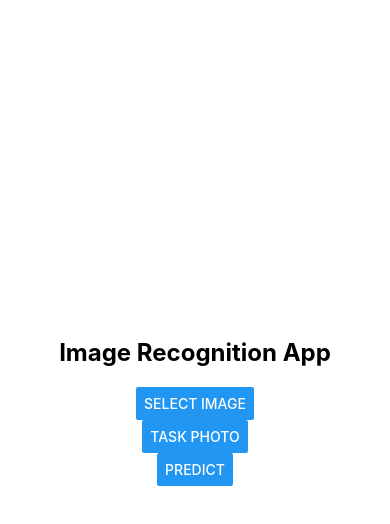
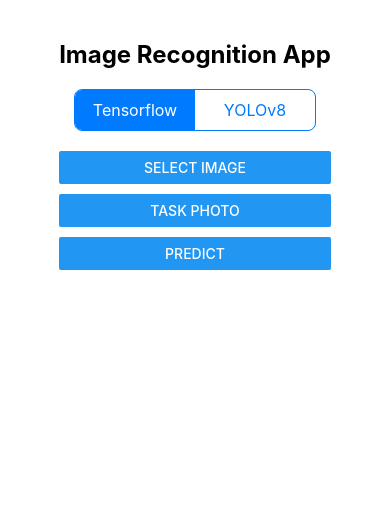
Before and after one commit to dennis-nguyen0909/App_Plant_Disease_Classification, a React Native app: screen / in a window 390 px wide. Shown: the top 524 px of the page. Built offline with nearby package versions, Linux system fonts and the light colour scheme.

Commit message:
update: model tensorflow & yolov8

```diff
--- a/App.tsx
+++ b/App.tsx
@@ -9,120 +9,91 @@
   SafeAreaView,
   ActivityIndicator,
   Animated,
+  TouchableOpacity,
+  ScrollView,
+  Alert,
 } from 'react-native';
 import {launchCamera, launchImageLibrary} from 'react-native-image-picker';
 import axios from 'axios';
-import {resizeImage} from './src/utils';
+
+interface Prediction {
+  area: number;
+  box: number[];
+  class: number;
+  className: string;
+  confidence: number;
+}
+
+interface TensorflowPrediction {
+  className: string;
+  confidence: number;
+}
+
 export default function App() {
-  const [imageUri, setImageUri] = useState(null);
-  const [prediction, setPrediction] = useState<string>('');
-  const [confidence, setConfidence] = useState<string>('');
+  const [imageUri, setImageUri] = useState<string | null>(null);
+  const [predictions, setPredictions] = useState<
+    Prediction[] | TensorflowPrediction | null
+  >(null);
   const [recommendation, setRecommendation] = useState<string>('');
-  const [advice, setAdvice] = useState<string>('');
   const [isLoading, setIsLoading] = useState<boolean>(false);
-  const [listData, setListData] = useState<string[]>([]);
+  const [activeTab, setActiveTab] = useState<'tensorflow' | 'yolov8'>(
+    'tensorflow',
+  );
 
-  // Hàm để chọn ảnh từ thư viện
   const selectImage = () => {
     launchImageLibrary({mediaType: 'photo'}, response => {
-      if (!response.didCancel && !response.error && response.assets) {
+      if (!response.didCancel && response.assets && response.assets[0]?.uri) {
         const uri = response.assets[0].uri;
         console.log('uri', uri);
-
-        // Clear the previous state before setting the new image
         setImageUri(uri);
-        setPrediction('');
-        setConfidence('');
-        setAdvice('');
-        setListData([]); // Clear the list when a new image is selected
+        setPredictions(null);
+        setRecommendation('');
       }
     });
   };
 
-  // Hàm để gọi API dự đoán
   const predictImage = async () => {
-    if (!imageUri) return;
+    if (!imageUri) {
+      Alert.alert('Error', 'Please select an image first');
+      return;
+    }
 
     const formData = new FormData();
-
     formData.append('image', {
       uri: imageUri.startsWith('file://') ? imageUri : `file://${imageUri}`,
       type: 'image/jpeg',
       name: 'photo.jpg',
     });
 
-    console.log('formData', formData);
-
     try {
       setIsLoading(true);
-      const response = await axios.post(
-        // 'http://127.0.0.1:8080/api/v1/predict',
-        'https://hiredev-api.shop/api/v1/predict',
-        formData,
-        {
-          headers: {'Content-Type': 'multipart/form-data'},
-        },
-      );
-      console.log('response', response);
+      const endpoint =
+        activeTab === 'tensorflow'
+          ? 'http://127.0.0.1:8080/api/tensorflow/predict'
+          : 'http://127.0.0.1:8080/api/yolov8/predict';
+
+      const response = await axios.post(endpoint, formData, {
+        headers: {'Content-Type': 'multipart/form-data'},
+      });
+
       if (response.data) {
-        await handleAskGeminiAI(
-          `Tình trạng lá cây đang bị ${response?.data?.predicted_class}. Bạn hãy đưa ra lời khuyên`,
-        );
-        setPrediction(response.data.predicted_class);
-        setConfidence(response?.data?.confidence);
-        setRecommendation(response?.data?.recommendation);
+        if (activeTab === 'tensorflow') {
+          console.log('response.data', response.data?.predictions);
+          setPredictions(response.data.predictions);
+        } else {
+          console.log('response.data', response.data?.predictions);
 
-        // Add prediction and confidence to the list
-        setListData(prevList => [
-          ...prevList,
-          `Tình trạng: ${response.data.predicted_class}`,
-          `Phần trăm dự đoán: ${response?.data?.confidence}`,
-        ]);
+          setPredictions(response.data.predictions);
+        }
+        setRecommendation(response.data?.prediction?.recommendation || '');
       }
     } catch (error) {
       console.error(error);
-      console.log('duydeptrai', error);
-      setPrediction('Error occurred during prediction');
+      setPredictions(null);
     } finally {
       setIsLoading(false);
     }
   };
-
-  const handleAskGeminiAI = async (question: string) => {
-    const url =
-      'https://generativelanguage.googleapis.com/v1beta/models/gemini-2.0-flash:generateContent?key=AIzaSyBCc-hUh7vGCWQ6W6MO4Cosq0qM6MyljKg';
-
-    try {
-      const data = {
-        contents: [
-          {
-            parts: [{text: question}],
-          },
-        ],
-      };
-
-      const res = await axios.post(url, data, {
-        headers: {
-          'Content-Type': 'application/json',
-        },
-      });
-      if (res?.data) {
-        setAdvice(res?.data?.candidates[0].content?.parts[0]?.text);
-
-        // setListData(prevList => [
-        //   ...prevList,
-        //   `Lời khuyên: ${res?.data?.candidates[0].content?.parts[0]?.text}`,
-        // ]);
-      }
-    } catch (error) {
-      console.error(error);
-    }
-  };
-
-  // Render function for FlatList
-  const renderItem = ({item}: {item: string}) => (
-    <Text style={styles.listItem}>{item}</Text>
-  );
 
   const taskPhoto = async () => {
     try {
@@ -141,6 +112,13 @@
       console.error('Error taking photo:', error);
     }
   };
+
+  const handleTabChange = (tab: 'tensorflow' | 'yolov8') => {
+    setActiveTab(tab);
+    setPredictions(null);
+    setRecommendation('');
+  };
+
   return (
     <SafeAreaView style={styles.container}>
       {isLoading ? (
@@ -191,26 +169,78 @@
           </Animated.Text>
         </View>
       ) : (
-        <View style={styles.container}>
+        <ScrollView contentContainerStyle={styles.container}>
           <Text style={styles.title}>Image Recognition App</Text>
+
+          <View style={styles.tabContainer}>
+            <TouchableOpacity
+              style={[
+                styles.tab,
+                activeTab === 'tensorflow' && styles.activeTab,
+              ]}
+              onPress={() => handleTabChange('tensorflow')}>
+              <Text
+                style={[
+                  styles.tabText,
+                  activeTab === 'tensorflow' && styles.activeTabText,
+                ]}>
+                Tensorflow
+              </Text>
+            </TouchableOpacity>
+            <TouchableOpacity
+              style={[styles.tab, activeTab === 'yolov8' && styles.activeTab]}
+              onPress={() => handleTabChange('yolov8')}>
+              <Text
+                style={[
+                  styles.tabText,
+                  activeTab === 'yolov8' && styles.activeTabText,
+                ]}>
+                YOLOv8
+              </Text>
+            </TouchableOpacity>
+          </View>
+
           {imageUri && <Image source={{uri: imageUri}} style={styles.image} />}
-          <Button title="Select Image" onPress={selectImage} />
-          <Button title="Task photo" onPress={taskPhoto} />
-          <Button title="Predict" onPress={predictImage} />
-          <View style={{marginTop: 20}}>
-            {prediction && <Text>Leaf condition: {prediction}</Text>}
-            {confidence && <Text>Percentage: {confidence}</Text>}
-            {recommendation && <Text>Recomandation: {recommendation}</Text>}
+          <View style={styles.buttonContainer}>
+            <Button title="Select Image" onPress={selectImage} />
+            <Button title="Task photo" onPress={taskPhoto} />
+            <Button title="Predict" onPress={predictImage} />
           </View>
-          {/* {listData && (
-        <FlatList
-          data={listData}
-          renderItem={renderItem}
-          keyExtractor={(item, index) => index.toString()}
-          style={styles.list}
-        />
-      )} */}
-        </View>
+          <View style={{marginTop: 20, width: '100%'}}>
+            {predictions && (
+              <View>
+                {activeTab === 'tensorflow' ? (
+                  <>
+                    <Text>
+                      Leaf condition:{' '}
+                      {(predictions as TensorflowPrediction).className}
+                    </Text>
+                    <Text>
+                      Percentage:{' '}
+                      {(
+                        (predictions as TensorflowPrediction).confidence * 100
+                      ).toFixed(2)}
+                      %
+                    </Text>
+                  </>
+                ) : (
+                  <ScrollView style={{maxHeight: 200}}>
+                    {(predictions as Prediction[]).map((item, index) => (
+                      <View key={index} style={styles.predictionItem}>
+                        <Text>Class: {item.className}</Text>
+                        <Text>
+                          Confidence: {(item.confidence * 100).toFixed(2)}%
+                        </Text>
+                        <Text>Area: {item.area.toFixed(2)}</Text>
+                      </View>
+                    ))}
+                  </ScrollView>
+                )}
+              </View>
+            )}
+            {recommendation && <Text>Recommendation: {recommendation}</Text>}
+          </View>
+        </ScrollView>
       )}
     </SafeAreaView>
   );
@@ -218,19 +248,20 @@
 
 const styles = StyleSheet.create({
   container: {
-    flex: 1,
-    justifyContent: 'center',
+    flexGrow: 1,
+    justifyContent: 'flex-start',
     alignItems: 'center',
-    padding: 50,
+    padding: 20,
   },
   title: {
     fontSize: 24,
     fontWeight: 'bold',
-    marginBottom: 20,
+    marginVertical: 20,
   },
   image: {
-    width: 300,
-    height: 300,
+    width: '100%',
+    height: undefined,
+    aspectRatio: 1,
     marginBottom: 20,
     borderRadius: 10,
   },
@@ -243,4 +274,38 @@
     color: '#000',
     marginVertical: 5,
   },
+  tabContainer: {
+    flexDirection: 'row',
+    marginBottom: 20,
+    borderRadius: 8,
+    overflow: 'hidden',
+    borderWidth: 1,
+    borderColor: '#007AFF',
+  },
+  tab: {
+    padding: 10,
+    width: 120,
+    alignItems: 'center',
+  },
+  activeTab: {
+    backgroundColor: '#007AFF',
+  },
+  tabText: {
+    color: '#007AFF',
+    fontSize: 16,
+  },
+  activeTabText: {
+    color: 'white',
+  },
+  predictionItem: {
+    padding: 10,
+    marginVertical: 5,
+    backgroundColor: '#f0f0f0',
+    borderRadius: 5,
+  },
+  buttonContainer: {
+    width: '100%',
+    flexDirection: 'column',
+    gap: 10,
+  },
 });
--- a/package.json
+++ b/package.json
@@ -10,6 +10,8 @@
     "test": "jest"
   },
   "dependencies": {
+    "@react-navigation/bottom-tabs": "^7.2.1",
+    "@react-navigation/native": "^7.0.15",
     "axios": "^1.7.9",
     "react": "19.0.0",
     "react-native": "0.78.0",
@@ -17,7 +19,8 @@
     "react-native-image-picker": "^8.1.0",
     "react-native-image-resizer": "^1.4.5",
     "react-native-permissions": "^5.2.5",
-    "react-native-vector-icons": "^10.2.0"
+    "react-native-vector-icons": "^10.2.0",
+    "react-navigation": "^5.0.0"
   },
   "devDependencies": {
     "@babel/core": "^7.25.2",
```
Also changed, not shown: 1 other file (tests, documents, lock files or other folders).
